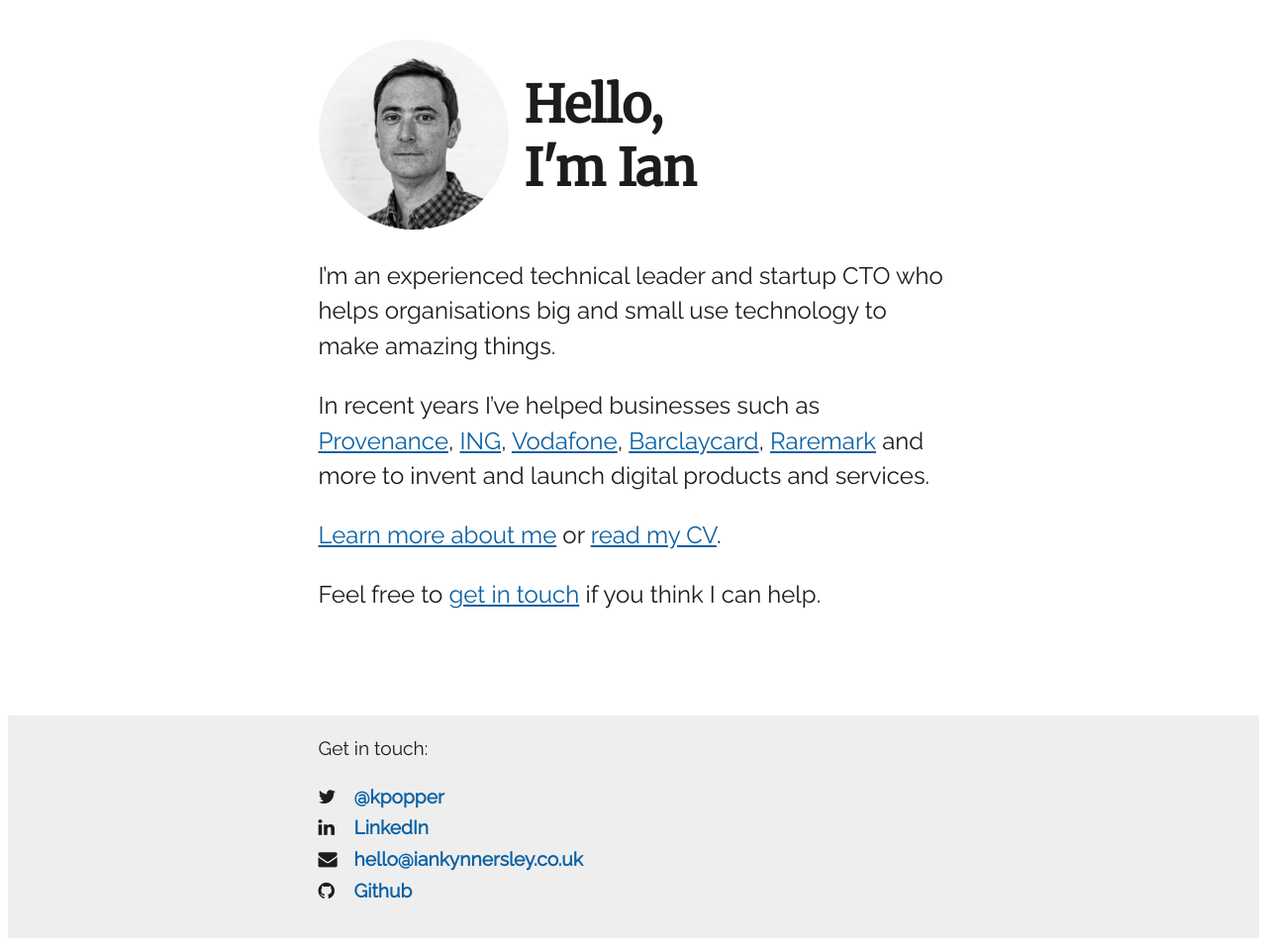
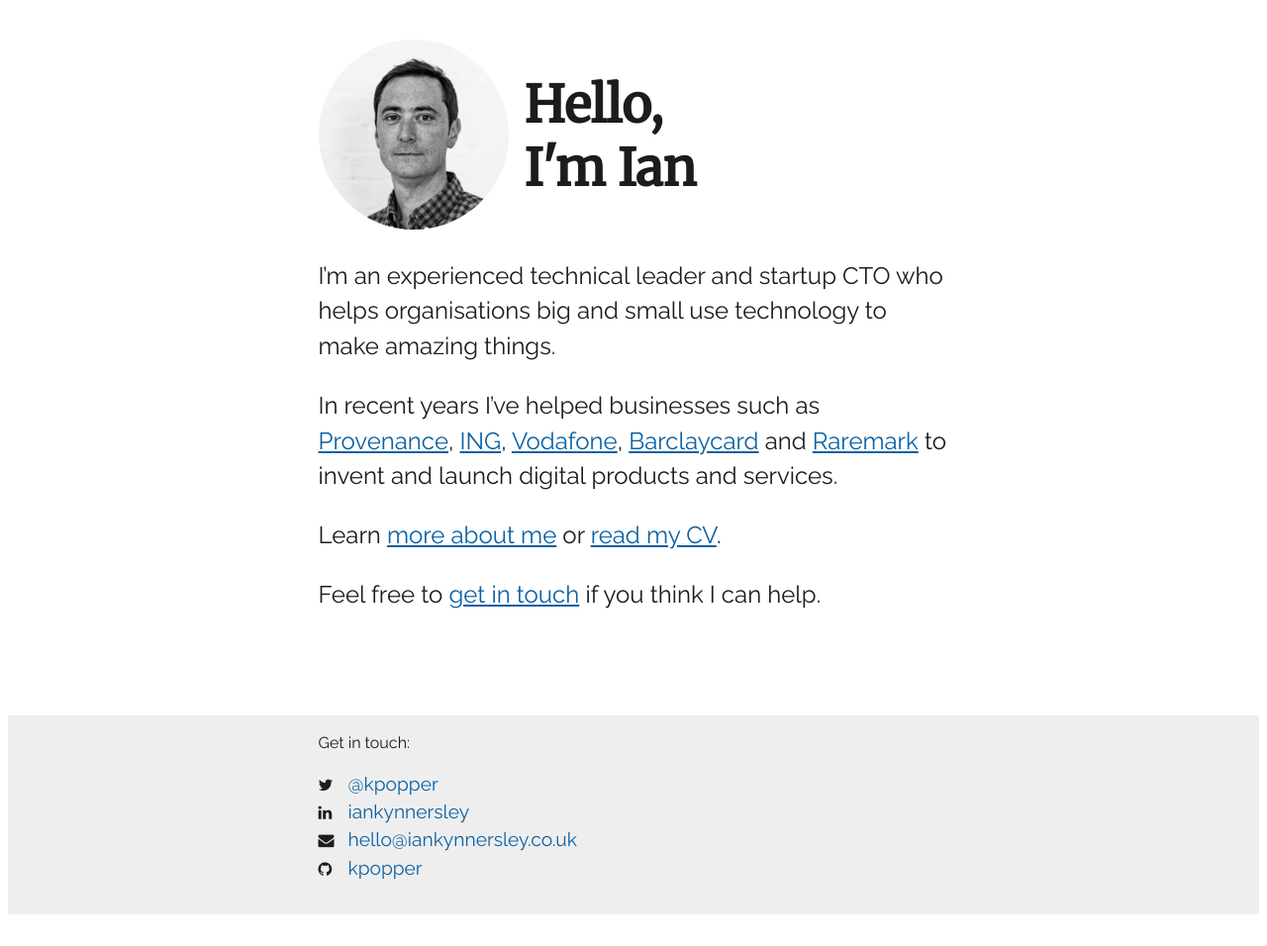
Before and after one commit to kpopper/iankynnersley.co.uk, a Jekyll site: the page built from index.md, in a window 1280 px wide. Shown: the whole page at 99% size. Built offline with Jekyll 4.4.1, drawn with Linux system fonts in a browser that asks for light colours; nearby versions of some CDN libraries; after the commit the page ends 932 px from its top, so only the background shows below that.

Commit message:
Improve layout on home page

```diff
--- a/_layouts/default.html
+++ b/_layouts/default.html
@@ -40,7 +40,7 @@
               <p>Get in touch:</p>
               <ul>
               <li><i class="fa fa-twitter"></i><a href="https://twitter.com/kpopper" onclick="trackOutboundLink('https://twitter.com/kpopper'); return false;">@kpopper</a></li>
-              <li><i class="fa fa-linkedin"></i><a href="http://uk.linkedin.com/in/iankynnersley/" onclick="trackOutboundLink('http://uk.linkedin.com/in/iankynnersley/'); return false;">LinkedIn</a></li>
+              <li><i class="fa fa-linkedin"></i><a href="http://uk.linkedin.com/in/iankynnersley/" onclick="trackOutboundLink('http://uk.linkedin.com/in/iankynnersley/'); return false;">iankynnersley</a></li>
               <li><i class="fa fa-envelope"></i><script type="text/javascript">
               //<![CDATA[
               <!--
@@ -64,7 +64,7 @@
               while(x=eval(x));
               //-->
               //]]></script></li>
-              <li><i class="fa fa-github"></i><a href="https://github.com/kpopper" onclick="trackOutboundLink('https://github.com/kpopper'); return false;">Github</a></li>
+              <li><i class="fa fa-github"></i><a href="https://github.com/kpopper" onclick="trackOutboundLink('https://github.com/kpopper'); return false;">kpopper</a></li>
               </ul>
             </div>
           </div>
--- a/_sass/_variables.scss
+++ b/_sass/_variables.scss
@@ -17,7 +17,9 @@
 $alt-background-color: #eee;
 $green-background-color: #E6EFC2;
 $header-font-family: 'Merriweather', serif;
+$large-body-font-size: 1.5rem;
 $base-font-family: 'Raleway', sans-serif;
-$base-font-size: 1.2rem;
+$base-font-size: 1rem;
+$small-font-size: 1rem;
 $base-font-weight: 300;
-$tablet-font-size: 24px;
+$tablet-font-size: 1.2rem;
--- a/assets/css/screen.scss
+++ b/assets/css/screen.scss
@@ -87,12 +87,12 @@
 
 h3 {
 	@include media($full) {
-		font-size: 1.8rem;
+		font-size: $large-body-font-size;
 	}
 
-	font-family: $header-font-family;
 	font-size: 1.5rem;
-	margin-top: 4rem;
+	font-weight: 300;
+	line-height: 1.49em;
 }
 
 iframe {
@@ -108,8 +108,12 @@
 	&.meta {
 		font-size: $base-font-size;
 	}
+
+	&.navigation {
+		font-size: $small-font-size;
+	}
+
 	font-size: $base-font-size;
-	font-style: normal;
 	line-height: 1.49em;
 }
 
@@ -152,29 +156,6 @@
 	@include shift(1);
 }
 
-.intro {
-	display: flex;
-	flex-direction: row;
-	@include media($full) {
-		margin-top: 2em;
-	}
-
-	h1 {
-		flex: auto;
-	}
-
-	img {
-		border-radius: 50%;
-		flex: none;
-		height: 8em;
-		margin-right: 1em;
-
-		@include media($full) {
-			height: 12em;
-		}
-	}
-}
-
 .footer {
 	background: $alt-background-color;
 	margin-top: 5rem;
@@ -184,8 +165,7 @@
 		@include media($tablet) {
 			font-size: 1.2rem;
 		}
-		font-size: 1rem;
-		font-weight: bold;
+		font-size: $small-font-size;
 		text-decoration: none;
 	}
 
@@ -213,6 +193,29 @@
 	}
 }
 
+.intro {
+	display: flex;
+	flex-direction: row;
+	@include media($full) {
+		margin-top: 2em;
+	}
+
+	h1 {
+		flex: auto;
+	}
+
+	img {
+		border-radius: 50%;
+		flex: none;
+		height: 8em;
+		margin-right: 1em;
+
+		@include media($full) {
+			height: 12em;
+		}
+	}
+}
+
 .green {
 	background-color: $green-background-color;
 	display: block;
--- a/index.md
+++ b/index.md
@@ -8,10 +8,10 @@
   <h1>Hello,<br>I'm Ian</h1>
 </div>
 
-I'm an experienced technical leader and startup CTO who helps organisations big and small use technology to make amazing things.
+### I'm an experienced technical leader and startup CTO who helps organisations big and small use technology to make amazing things.
 
-In recent years I've helped businesses such as [Provenance](https://www.provenance.org/), [ING](https://www.ing.com/), [Vodafone](https://www.vodafone.com/), [Barclaycard](https://www.barclaycard.co.uk/), [Raremark](https://raremark.com/) and more to invent and launch digital products and services.
+### In recent years I've helped businesses such as [Provenance](https://www.provenance.org/), [ING](https://www.ing.com/), [Vodafone](https://www.vodafone.com/), [Barclaycard](https://www.barclaycard.co.uk/) and [Raremark](https://raremark.com/) to invent and launch digital products and services.
 
-[Learn more about me](/about) or <a href="http://uk.linkedin.com/in/iankynnersley/" onclick="trackOutboundLink('http://uk.linkedin.com/in/iankynnersley/'); return false;">read my CV</a>.
+### Learn [more about me](/about) or <a href="http://uk.linkedin.com/in/iankynnersley/" onclick="trackOutboundLink('http://uk.linkedin.com/in/iankynnersley/'); return false;">read my CV</a>.
 
-Feel free to [get in touch](#footer) if you think I can help.
+### Feel free to [get in touch](#footer) if you think I can help.
```
